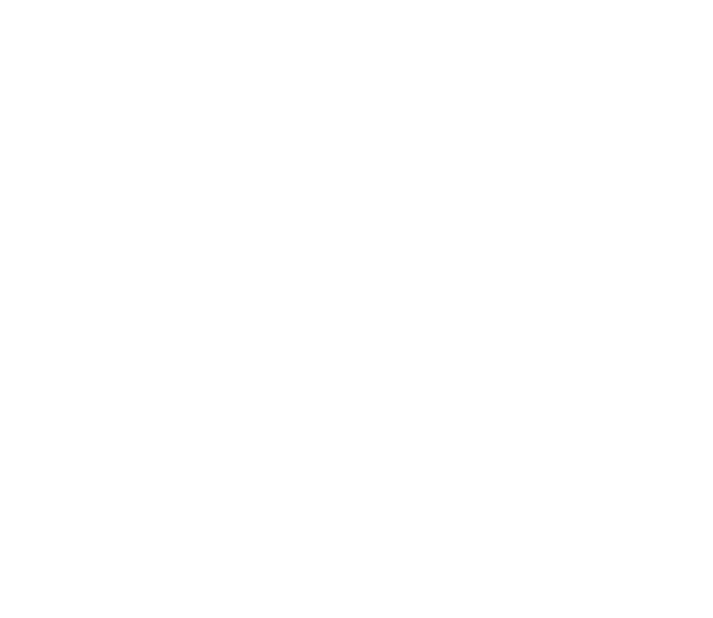
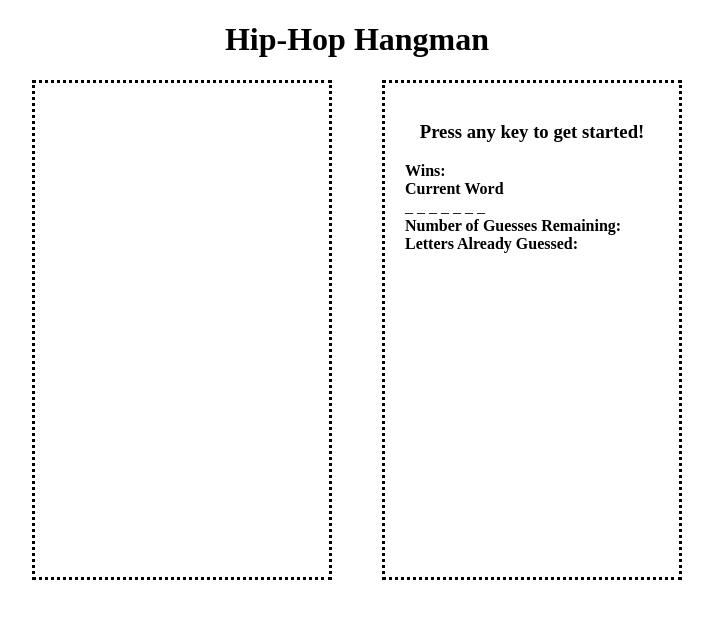
Before and after one commit to bereznd1/Hangman-Game, a plain HTML site: page index.html in a window 1280 px wide. Shown: the whole page, without its empty margins (283-996 px from the left). Drawn offline with Linux system fonts and the light colour scheme.

Commit message:
Uploading empty guess array

```diff
--- a/assets/css/style.css
+++ b/assets/css/style.css
@@ -0,0 +1,32 @@
+#title {
+    text-align: center;
+}
+
+#instructions {
+    text-align: center;
+}
+
+main {
+    width: 650px;
+    margin: 0 auto;
+}
+
+.left-side {
+    border-style: dotted;
+    border-width: 3px;
+    height: 500px;
+    width: 300px;
+    float: left;
+    padding: 20px;
+    box-sizing: border-box;
+}
+
+.right-side {
+    border-style: dotted;
+    border-width: 3px;
+    height: 500px;
+    width: 300px;
+    float: right;
+    padding: 20px;
+    box-sizing: border-box;
+}
--- a/assets/javascript/game.js
+++ b/assets/javascript/game.js
@@ -0,0 +1,63 @@
+
+
+//array of possible artists
+var artists = ["Tupac", "Outkast", "Redman", "Eminem", "Wu Tang"];
+
+//choosing an artist at random from the array
+var currentArtist = artists[Math.floor(Math.random() * artists.length)];
+
+//global variables
+var wins = 0;
+var remainingGuesses = 12;
+var s;
+
+//empty array to store guesses
+var answerArray = [];
+
+
+//filling answer array with underscores when game first starts
+function startUp () {
+
+    for (var i = 0; i < currentArtist.length; i++) {
+
+        answerArray[i] = "_";
+
+      }
+
+      //turn the array into a string
+      s = answerArray.join (" ");
+      document.getElementById("currentword").innerHTML = s;
+
+
+
+      document.onkeyup = function (event) {
+        var userGuess = event.key;
+
+        for (var i = 0; i < currentArtist.length; i++) {
+
+            if (currentArtist[i] === userGuess) {
+
+                answerArray[i] = userGuess;
+            }
+
+        }
+
+    }
+
+
+
+}
+
+
+
+
+
+
+
+
+
+
+/*
+
+
+*/
--- a/index.html
+++ b/index.html
@@ -10,7 +10,35 @@
     <link rel="stylesheet" type="text/css" href="assets/css/reset.css">
     <script src="assets/javascript/game.js"></script>
 </head>
-<body>
+<body onload="startUp()">
+
+<header>
+    <h1 id="title">Hip-Hop Hangman</h1>
+</header>
+
+<main>
+    <div class="left-side">
+
+        <div id="artist-image"></div>
+
+    </div>
+
+    <div class="right-side">
+
+        <h3 id="instructions">Press any key to get started!</h2>
+
+        <div id="wins"><strong>Wins:</strong><br></div>
+
+        <div><strong>Current Word</strong><br></div>
+
+        <div id="currentword"><br></div>
+
+        <div id="guessremaining"><strong>Number of Guesses Remaining:</strong><br></div>
+
+        <div id="alreadyguessed"><strong>Letters Already Guessed:</strong><br></div>
+
+    </div>
+</main>
 
 </body>
 </html>
```
